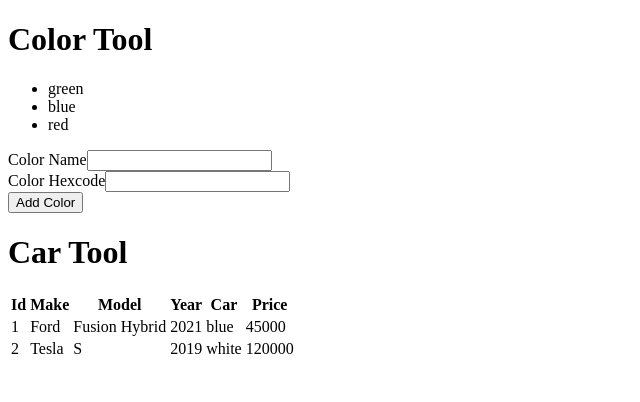
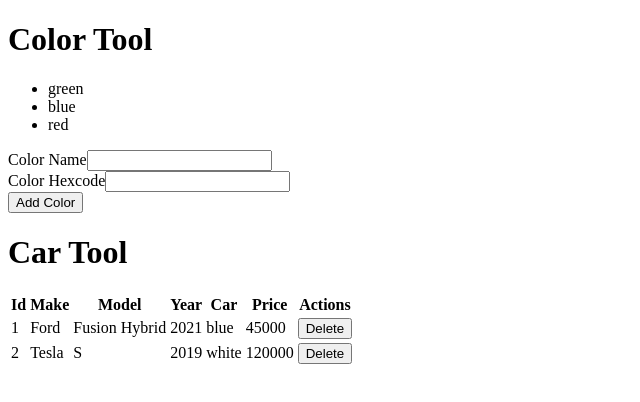
Before and after one commit to t4d-classes/bootcamp_06212021, a React (Create React App) app in the folder demo-app/: page / in a window 1280 px wide. Shown: the top 402 px of the page, without its empty margins (0-640 px from the left). Built offline with nearby package versions, Linux system fonts and the light colour scheme.

Commit message:
add code demos

```diff
--- /dev/null
+++ b/demo-app/src/components/CarTable.js
@@ -0,0 +1,25 @@
+import { CarViewRow } from "./CarViewRow";
+
+export const CarTable = ({ cars, onDeleteCar: deleteCar }) => {
+  return (
+    <table>
+      <thead>
+        <tr>
+          <th>Id</th>
+          <th>Make</th>
+          <th>Model</th>
+          <th>Year</th>
+          <th>Car</th>
+          <th>Price</th>
+          <th>Actions</th>
+        </tr>
+      </thead>
+      <tbody>
+        {cars.map((car) => (
+          <CarViewRow car={car} key={car.id}
+            onDeleteCar={deleteCar} />
+        ))}
+      </tbody>
+    </table>
+  );
+};
--- a/demo-app/src/components/CarTool.js
+++ b/demo-app/src/components/CarTool.js
@@ -1,33 +1,25 @@
+import { useState } from "react";
+
+import { CarTable } from "./CarTable";
+
 export const CarTool = (props) => {
+  const [cars, setCars] = useState([...props.cars]);
+
+  const addCar = () => {
+    // code which used setCars to add a car...
+  };
+
+  const deleteCar = (carId) => {
+    // code which calls setCars and filter to delete a car....
+    setCars(cars.filter((c) => c.id !== carId));
+  };
+
   return (
     <>
       <header>
         <h1>Car Tool</h1>
       </header>
-      <table>
-        <thead>
-          <tr>
-            <th>Id</th>
-            <th>Make</th>
-            <th>Model</th>
-            <th>Year</th>
-            <th>Car</th>
-            <th>Price</th>
-          </tr>
-        </thead>
-        <tbody>
-          {props.cars.map((car) => (
-            <tr key={car.id}>
-              <td>{car.id}</td>
-              <td>{car.make}</td>
-              <td>{car.model}</td>
-              <td>{car.year}</td>
-              <td>{car.color}</td>
-              <td>{car.price}</td>
-            </tr>
-          ))}
-        </tbody>
-      </table>
+      <CarTable cars={cars} onDeleteCar={deleteCar} />
     </>
   );
 };
--- /dev/null
+++ b/demo-app/src/components/CarViewRow.js
@@ -0,0 +1,20 @@
+export const CarViewRow = ({ car, onDeleteCar }) => {
+
+  const deleteCar = () => onDeleteCar(car.id);
+
+  return (
+    <tr>
+      <td>{car.id}</td>
+      <td>{car.make}</td>
+      <td>{car.model}</td>
+      <td>{car.year}</td>
+      <td>{car.color}</td>
+      <td>{car.price}</td>
+      <td>
+        <button type="button" onClick={deleteCar}>
+          Delete
+        </button>
+      </td>
+    </tr>
+  );
+};
--- /dev/null
+++ b/demo-app/src/components/ColorForm.js
@@ -0,0 +1,59 @@
+import { useState } from "react";
+
+export const ColorForm = ({ onSubmitForm, buttonText }) => {
+  const [
+    colorForm /* state data */,
+    setColorForm /* function to update the state data */,
+  ] = useState({
+    name: "",
+    hexcode: "",
+  });
+
+  const change = (e) => {
+    setColorForm({
+      ...colorForm,
+      [e.target.name]: e.target.value,
+    });
+  };
+
+  const submitForm = () => {
+    onSubmitForm(colorForm);
+
+    setColorForm({
+      name: "",
+      hexcode: "",
+    });
+  };
+
+  return (
+    <form>
+      <div>
+        <label htmlFor="color-name-input">Color Name</label>
+        <input
+          type="text"
+          id="color-name-input"
+          value={colorForm.name}
+          onChange={change}
+          name="name"
+        />
+      </div>
+      <div>
+        <label htmlFor="color-hexcode-input">Color Hexcode</label>
+        <input
+          type="text"
+          id="color-hexcode-input"
+          value={colorForm.hexcode}
+          onChange={change}
+          name="hexcode"
+        />
+      </div>
+      <button type="button" onClick={submitForm}>
+        {buttonText}
+      </button>
+    </form>
+  );
+};
+
+ColorForm.defaultProps = {
+  buttonText: "Submit Color",
+};
--- a/demo-app/src/components/ColorTool.js
+++ b/demo-app/src/components/ColorTool.js
@@ -1,44 +1,22 @@
 import { useState } from "react";
 
+import { ColorForm } from "./ColorForm";
+
 export const ColorTool = ({ colors: initialColors }) => {
-  // setColorForm - update the state date, and it will trigger the re-render
 
   const [colors, setColors] = useState([...initialColors]);
 
-  const [
-    colorForm /* state data */,
-    setColorForm /* function to update the state data */,
-  ] = useState({
-    name: "",
-    hexcode: "",
-  });
-
-  const change = (e) => {
-    setColorForm({
-      ...colorForm,
-      [e.target.name]: e.target.value,
-    });
-  };
-
-  const addColor = () => {
+  const addColor = (newColor) => {
     setColors([
       // array spread operator
       ...colors,
       {
         // object spread operator
-        ...colorForm,
+        ...newColor,
         id: Math.max(...colors.map((c) => c.id)) + 1,
       },
     ]);
-
-    setColorForm({
-      name: "",
-      hexcode: "",
-    });
   };
-
-  console.log(colorForm);
-  console.log("re-rendering");
 
   return (
     <>
@@ -50,31 +28,7 @@
           <li key={c.id}>{c.name}</li>
         ))}
       </ul>
-      <form>
-        <div>
-          <label htmlFor="color-name-input">Color Name</label>
-          <input
-            type="text"
-            id="color-name-input"
-            value={colorForm.name}
-            onChange={change}
-            name="name"
-          />
-        </div>
-        <div>
-          <label htmlFor="color-hexcode-input">Color Hexcode</label>
-          <input
-            type="text"
-            id="color-hexcode-input"
-            value={colorForm.hexcode}
-            onChange={change}
-            name="hexcode"
-          />
-        </div>
-        <button type="button" onClick={addColor}>
-          Add Color
-        </button>
-      </form>
+      <ColorForm buttonText="Add Color" onSubmitForm={addColor} />
     </>
   );
 };
--- a/demo-app/src/index.js
+++ b/demo-app/src/index.js
@@ -3,23 +3,6 @@
 
 import { ColorTool } from "./components/ColorTool";
 import { CarTool } from "./components/CarTool";
-
-// delete item from an array
-const nums = [1, 2, 3, 4, 5];
-
-const nums2 = nums.filter((x) => x !== 2);
-
-console.log(nums);
-console.log(nums2);
-
-
-// functions are objects, and assigning object references and invoking functions
-const t = () => { console.log('hi!') };
-
-const y = t;
-
-t();
-y();
 
 const colorList = [
   { id: 1, name: "green" },
```
